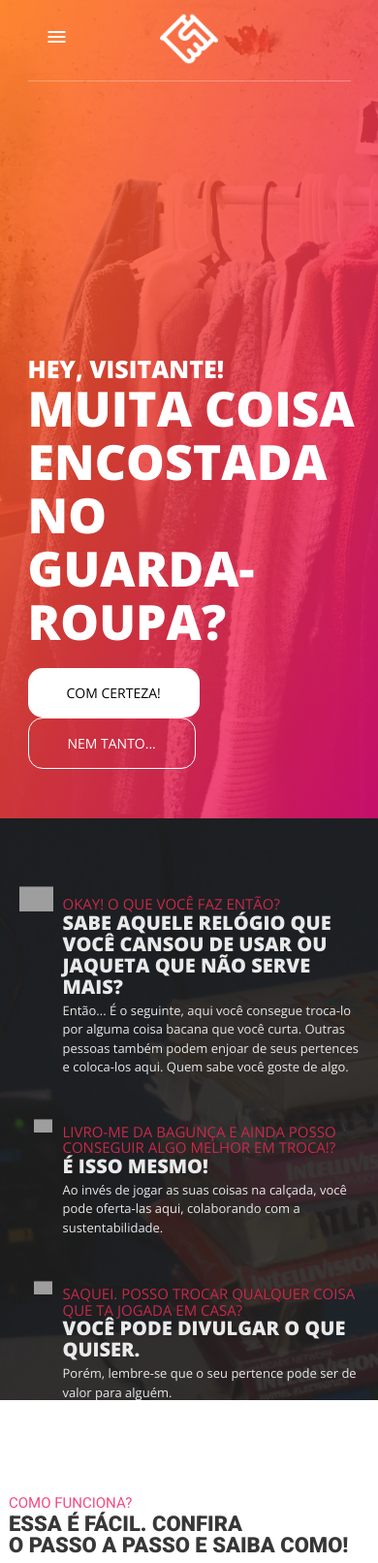
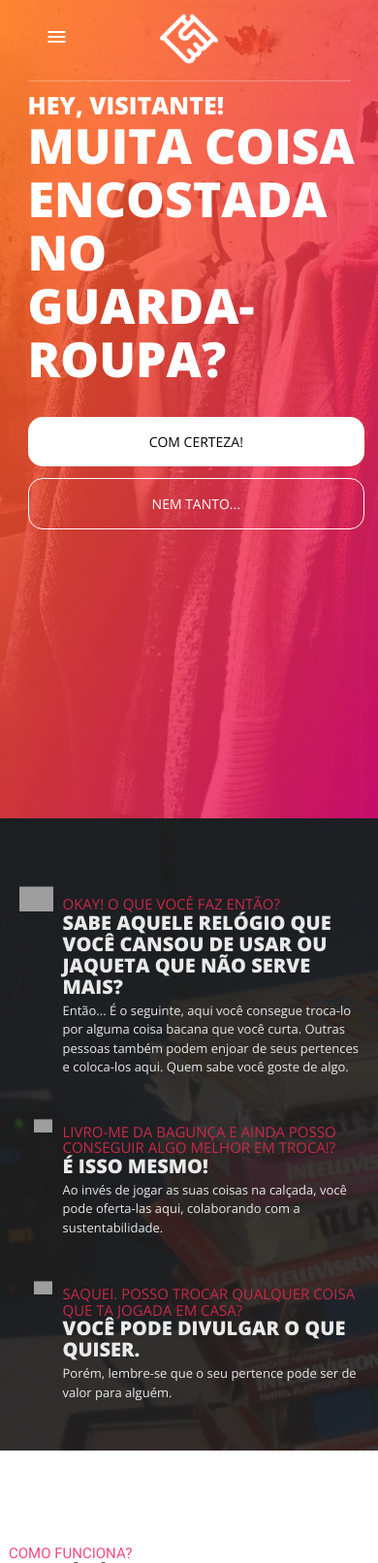
Before and after one commit to tunnes/agasalhe.com, a CodeIgniter app: the page made by application/views/home.php in a window 390 px wide. Shown: the top 1612 px of the page at 97% size. Run offline with CodeIgniter, Linux system fonts and the light colour scheme; some libraries are stand-ins or nearby versions; grey boxes are pictures that could not be loaded.

Commit message:
A little bug fix about responsivity.

```diff
--- a/application/assets/css/home.css
+++ b/application/assets/css/home.css
@@ -110,14 +110,14 @@ header .message-wrapper h2 {
     background-image: url('/application/assets/img/header-sub-background.jpg');
     color: #e9e9e9;
     width: 100%;
-    height: 450px;
+    min-height: 450px;
 }
 .header-after-content:before {
     content: "";
     position: absolute;
     background-color: rgba(31, 31, 31, 0.88);
     width: 100%;
-    height: 450px;
+    height: 100%;
     top: 0px;
 }
 .header-after-content .content-text {
@@ -698,12 +698,12 @@ h4 {
     .grid-item {
         width: 50%;
     }
-    .header-after-content {
+    /*.header-after-content {
         height: 520px;
     }
     .header-after-content:before {
         height: 520px;
-    }
+    }*/
     .mobile-coming-soon {
         height: 377px;
     }
@@ -733,12 +733,12 @@ h4 {
     h4 {
         margin: 0px;
     }
-    .header-after-content {
+    /*.header-after-content {
         height: 550px;
     }
     .header-after-content:before {
         height: 550px;
-    }
+    }*/
     .header-after-content .secondary-text h3 {
         font-size: 20px;
     }
@@ -750,11 +750,19 @@ h4 {
     }
 }
 @media only screen and (max-width: 500px) {
-    .header-after-content {
+    /*.header-after-content {
         height: 600px;
     }
     .header-after-content:before {
         height: 600px;
+    }*/
+    header .message-wrapper {
+        top: unset;
+    }
+    .message-wrapper span {
+        width: 99%;
+        text-align: center;
+        margin-top: 12px;
     }
 }
 @media only screen and (max-width: 470px) {
--- a/application/views/home.php
+++ b/application/views/home.php
@@ -36,6 +36,7 @@
         <!-- Another control and meta-tags -->
         <link rel="shortcut icon" href="/application/assets/img/favicon.ico" type="image/x-icon">
         <link rel="icon" href="/favicon.ico" type="/application/assets/imgx-icon">
+        <meta name="viewport" content="width=device-width, initial-scale=1.0"/>
         <meta charset="UTF-8">
         <title>Swapage</title>
     </head>
```
